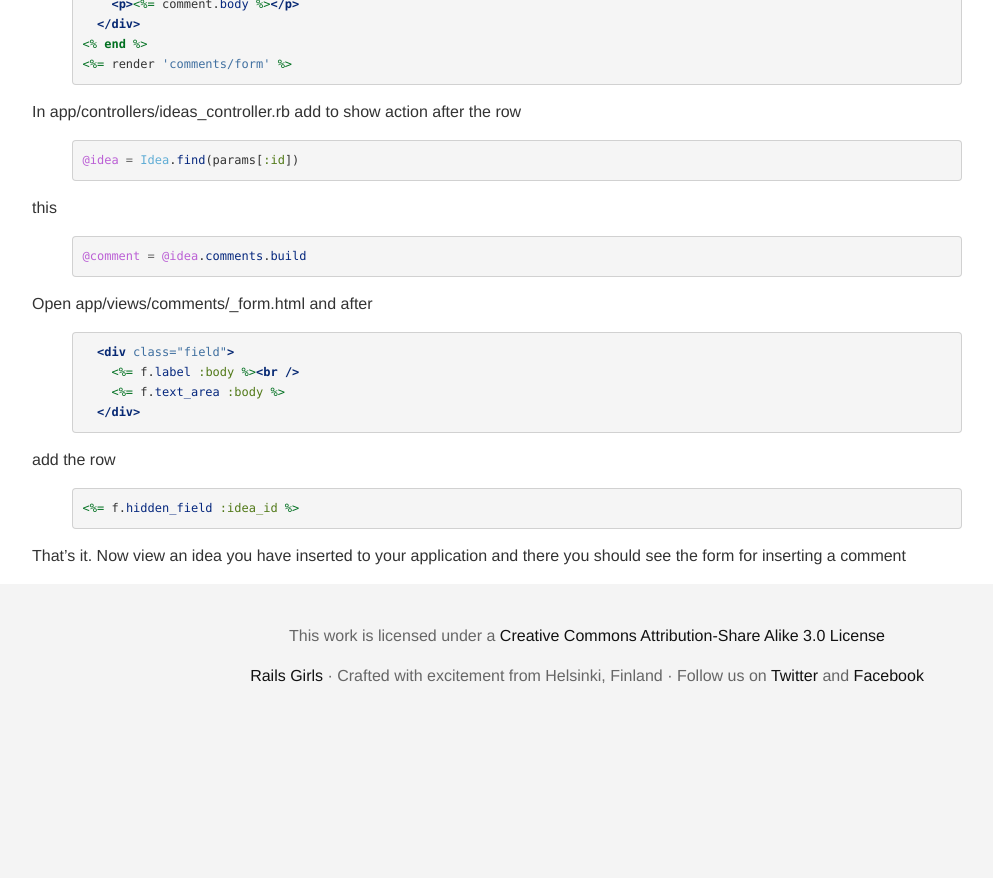
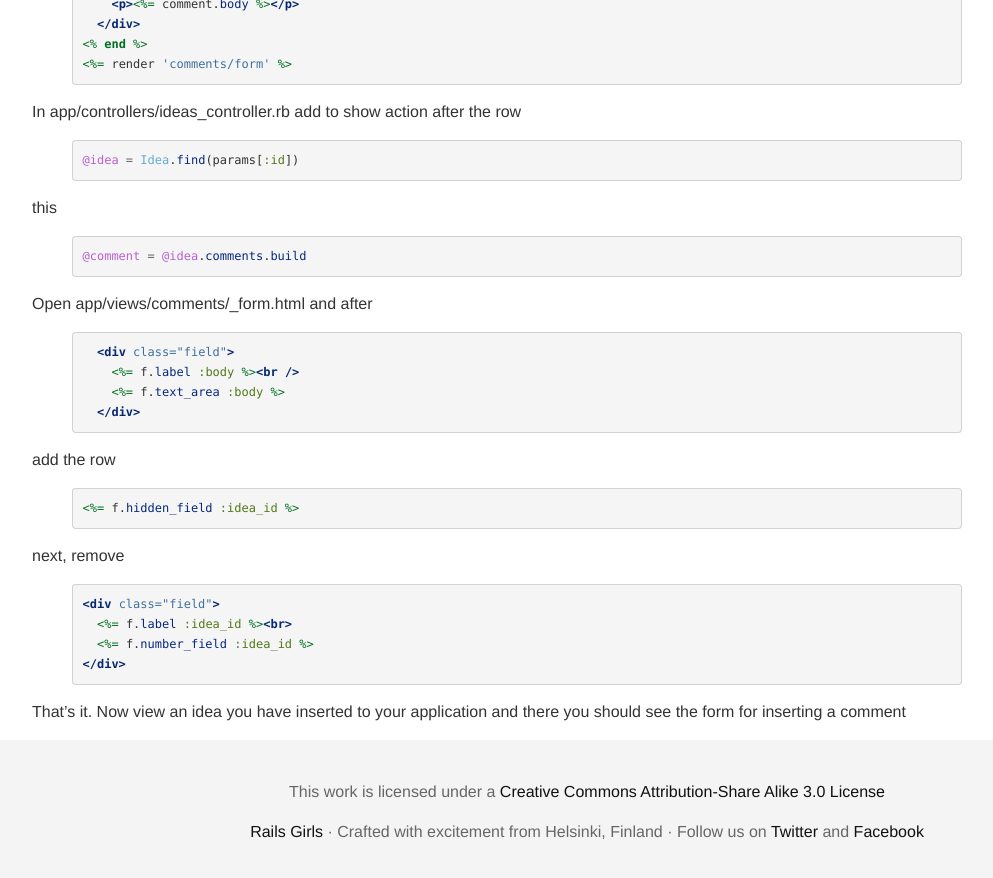
Before and after one commit to railsgirls/guides.railsgirls.com, a Jekyll site: the page built from _posts/2012-04-30-commenting.markdown, in a window 1280 px wide and 900 px high, scrolled down 2073 px. Shown: the top 878 px of the window, without its empty margins (53-1046 px from the left). Built offline with Jekyll 4.4.1, drawn with Linux system fonts in a browser that asks for light colours; nearby versions of some CDN libraries; Markdown is read by kramdown in place of the engine named in the settings; before the commit the page ends 2817 px from its top, so only the background shows below that.

Commit message:
Fixing instructions for comment ids
(Comment IDs weren't hidden.)

Courtesy of RailsGirls SF!

```diff
--- a/_posts/2012-04-30-commenting.markdown
+++ b/_posts/2012-04-30-commenting.markdown
@@ -117,4 +117,13 @@ add the row
 {% highlight erb %}
 <%= f.hidden_field :idea_id %>
 {% endhighlight %}
+
+next, remove
+{% highlight erb %}
+<div class="field">
+  <%= f.label :idea_id %><br>
+  <%= f.number_field :idea_id %>
+</div>
+{% endhighlight %}
+
 That's it. Now view an idea you have inserted to your application and there you should see the form for inserting a comment
```
